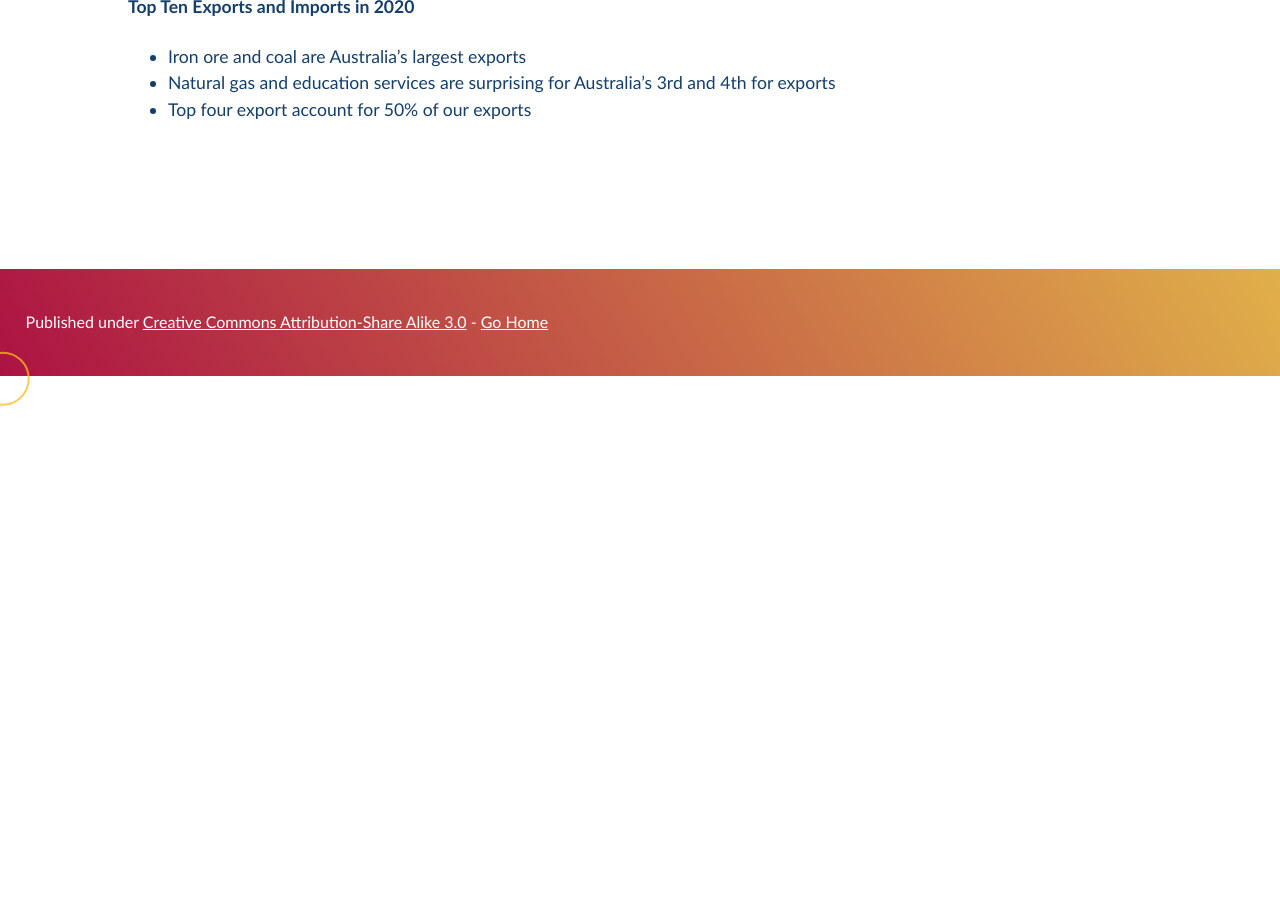
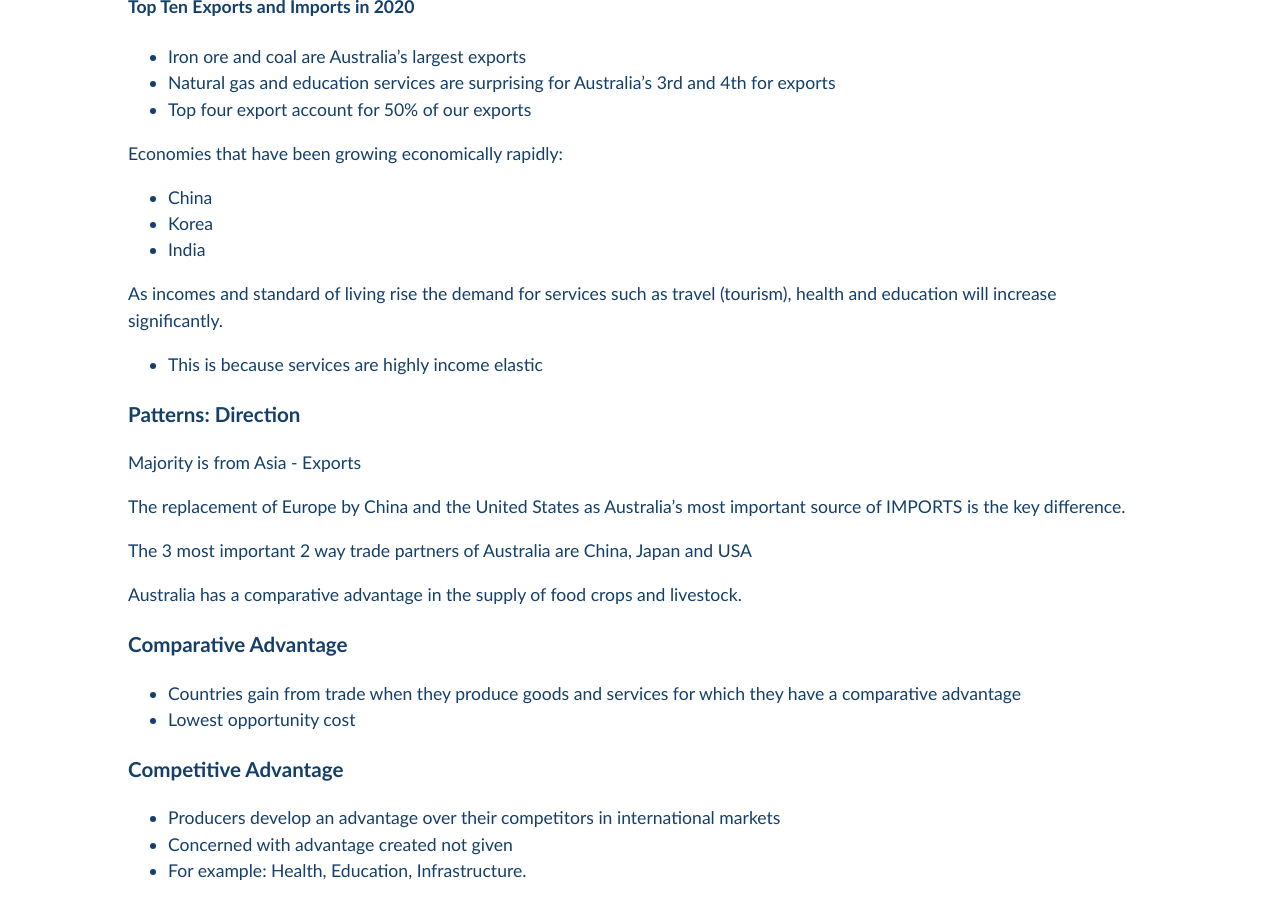
Before and after one commit to Pi-thagoras/the-chicken-pen, a Jekyll site: the page built from economics/Australias-International-Trade.md, in a window 1280 px wide and 900 px high, scrolled down 3025 px. Built offline with Jekyll 4.4.1, drawn with Linux system fonts in a browser that asks for light colours; before the commit the page ends 3430 px from its top, so only the background shows below that; some of the changed text lies outside the part shown.

Commit message:
the econs notes i forgot to push...

```diff
--- a/economics/Australias-International-Trade.md
+++ b/economics/Australias-International-Trade.md
@@ -100,3 +100,51 @@ Australia's largest **import** is personal travel - Australian tourists travelli
 - Iron ore and coal are Australia's largest exports
 - Natural gas and education services are surprising for Australia's 3rd and 4th for exports
 - Top four export account for 50% of our exports
+
+Economies that have been growing economically rapidly:
+- China
+- Korea
+- India
+
+As incomes and standard of living rise the demand for services such as travel (tourism), health and education will increase significantly.
+- This is because services are highly income elastic
+
+### Patterns: Direction
+
+Majority is from Asia - Exports
+
+The replacement of Europe by China and the United States as Australia's most important source of IMPORTS is the key difference.
+
+The 3 most important 2 way trade partners of Australia are China, Japan and USA
+
+Australia has a comparative advantage in the supply of food crops and livestock.
+
+### Comparative Advantage
+
+- Countries gain from trade when they produce goods and services for which they have a comparative advantage
+- Lowest opportunity cost
+
+### Competitive Advantage
+
+- Producers develop an advantage over their competitors in international markets
+- Concerned with advantage created not given
+- For example: Health, Education, Infrastructure.
+
+Historically Australia's trade pattern has reflected comparative advantage
+- But as a result of globalization and the freer movement of resources, financial capital, technology, competitive advantage has become much more important.
+
+Contribution to Competitive Advantage
+1. Comparative Advantage
+2. Free Trade
+3. Foreign Investment
+4. Workforce
+5. Non-Price Competitiveness
+6. Strong Institutions
+
+Detractions to Competitive Advantage:
+1. Currency (AUD)
+2. Regulated Economy
+3. High Direct Taxes
+4. Labour Supply:
+5. High Wages and Low Productivity
+6. Lack of Economies of Scales
```
